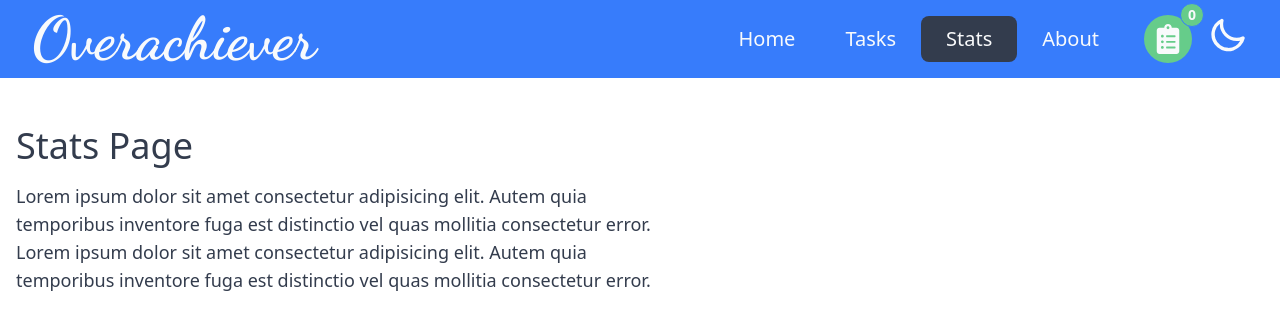
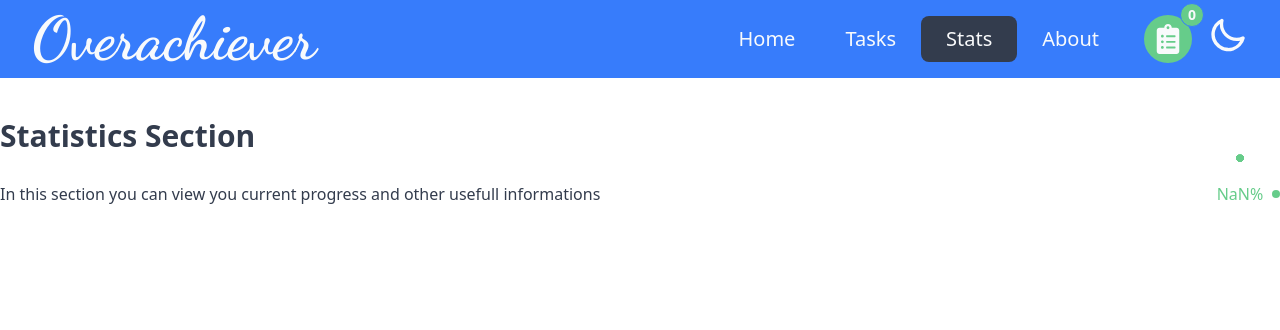
Before and after one commit to Radexman/Overachiever, a React (Create React App) app: page /stats in a window 1280 px wide. Shown: the top 330 px of the page. Built offline with nearby package versions, Linux system fonts and the light colour scheme.

Commit message:
Radial Chart

```diff
--- a/package.json
+++ b/package.json
@@ -10,11 +10,13 @@
     "@types/node": "^16.18.59",
     "@types/react": "^18.2.31",
     "@types/react-dom": "^18.2.14",
+    "@types/styled-components": "^5.1.29",
     "react": "^18.2.0",
     "react-dom": "^18.2.0",
     "react-icons": "^4.11.0",
     "react-router-dom": "^6.17.0",
     "react-scripts": "5.0.1",
+    "styled-components": "^6.1.0",
     "typescript": "^4.9.5",
     "uuid": "^9.0.1",
     "web-vitals": "^2.1.4"
--- a/src/components/Pages/Stats/Stats.tsx
+++ b/src/components/Pages/Stats/Stats.tsx
@@ -1,15 +1,32 @@
+import { useContext, CSSProperties } from "react";
+import AppContext from "../../../context/AppContext";
+
 const Stats = () => {
+  const { taskList, completed } = useContext(AppContext);
+
+  const tasksTotal = taskList.length + completed.length;
+  const completedTasks = completed.length;
+  const completedPercentage = (completedTasks / tasksTotal) * 100;
+
   return (
-    <div className="flex items-start pt-12 sm:items-center">
-      <div className="max-w-2xl px-4">
-        <h1 className="text-center text-4xl sm:text-left">Stats Page</h1>
-        <p className="pt-4 text-center text-lg sm:text-left">
-          Lorem ipsum dolor sit amet consectetur adipisicing elit. Autem quia
-          temporibus inventore fuga est distinctio vel quas mollitia consectetur
-          error. Lorem ipsum dolor sit amet consectetur adipisicing elit. Autem
-          quia temporibus inventore fuga est distinctio vel quas mollitia
-          consectetur error.
-        </p>
+    <div className="container mx-auto pt-10">
+      {/* Profile Section */}
+      <h1 className="text-3xl font-bold">Statistics Section</h1>
+      <div className="flex items-center justify-between">
+        <div>
+          In this section you can view you current progress and other usefull
+          informations
+        </div>
+        {/* Statistics Section */}
+        <div>
+          {/* <RadialChart completedPercentage={completedPercentage} /> */}
+          <div
+            className="radial-progress text-primary"
+            style={{ "--value": completedPercentage } as CSSProperties}
+          >
+            <p>{`${completedPercentage}%`}</p>
+          </div>
+        </div>
       </div>
     </div>
   );
--- a/src/context/AppContext.tsx
+++ b/src/context/AppContext.tsx
@@ -13,6 +13,7 @@ type ContextProviderProps = {
 
 type ContextProps = {
   taskList: Task[];
+  completed: Task[];
   theme: string;
   taskEdit: {
     task: Task;
@@ -144,6 +145,7 @@ export const AppContextProvider = ({ children }: ContextProviderProps) => {
         taskList,
         theme,
         taskEdit,
+        completed,
         toggleTheme,
         addTask,
         completeTask,
--- a/src/index.css
+++ b/src/index.css
@@ -1,3 +1,4 @@
+@import "daisyui/dist/full.css";
 @import url("https://fonts.googleapis.com/css2?family=Dancing+Script:wght@500;700&display=swap");
 @tailwind base;
 @tailwind components;
```
Also changed, not shown: 1 other file (tests, documents, lock files or other folders).
